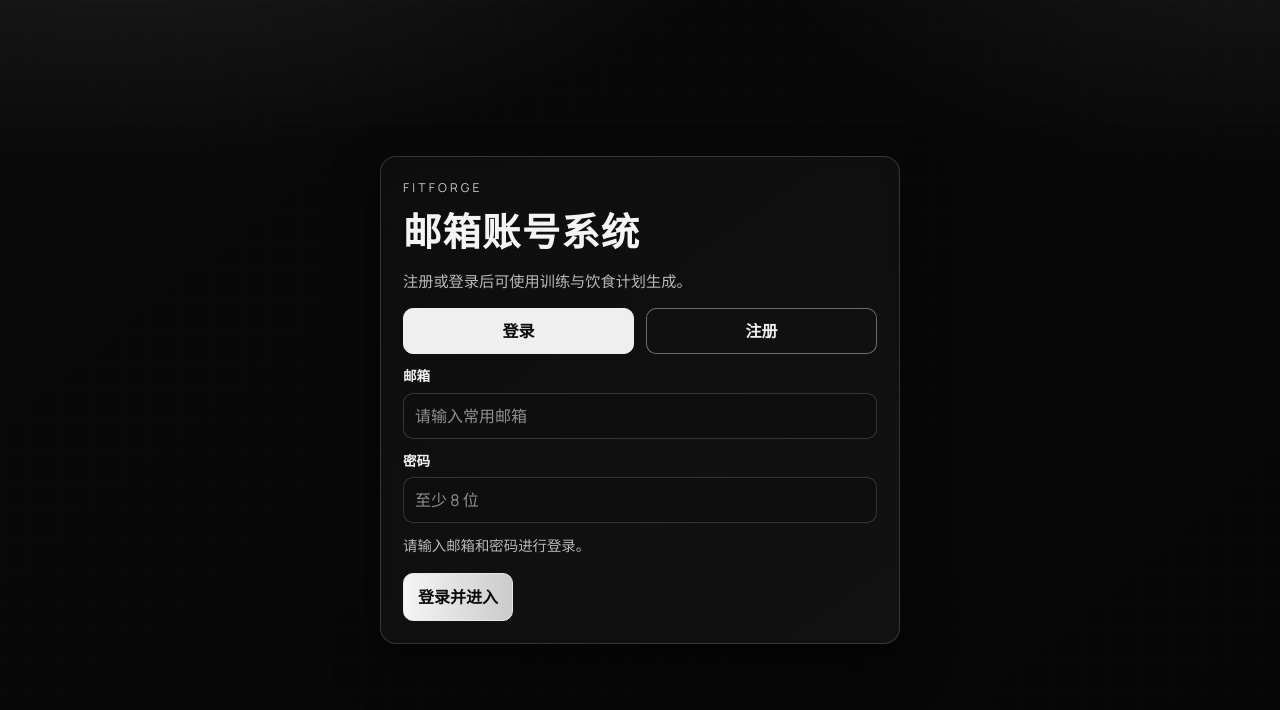
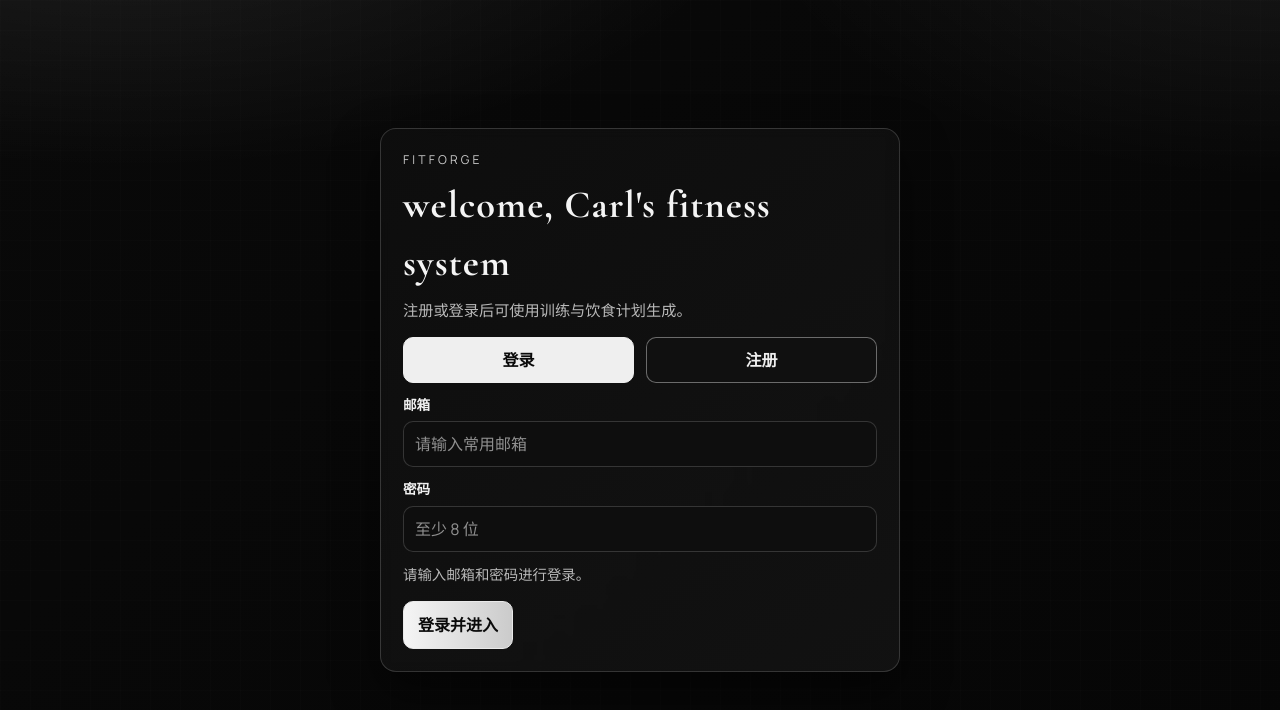
Before and after one commit to Carl26-1/fitforge-email-auth, a website: page index.html in a window 1280 px wide. Drawn offline with nearby package versions, Linux system fonts and the light colour scheme; no server answers.

Commit message:
Update auth page title text

```diff
--- a/index.html
+++ b/index.html
@@ -13,7 +13,7 @@
   <section class="auth-shell" id="auth-shell" aria-live="polite">
     <div class="auth-card">
       <p class="tag">FITFORGE</p>
-      <h1>邮箱账号系统</h1>
+      <h1>welcome, Carl's fitness system</h1>
       <p class="subtitle">注册或登录后可使用训练与饮食计划生成。</p>
       <div class="auth-switch">
         <button type="button" id="mode-login-btn" class="btn-secondary is-active">登录</button>
```
